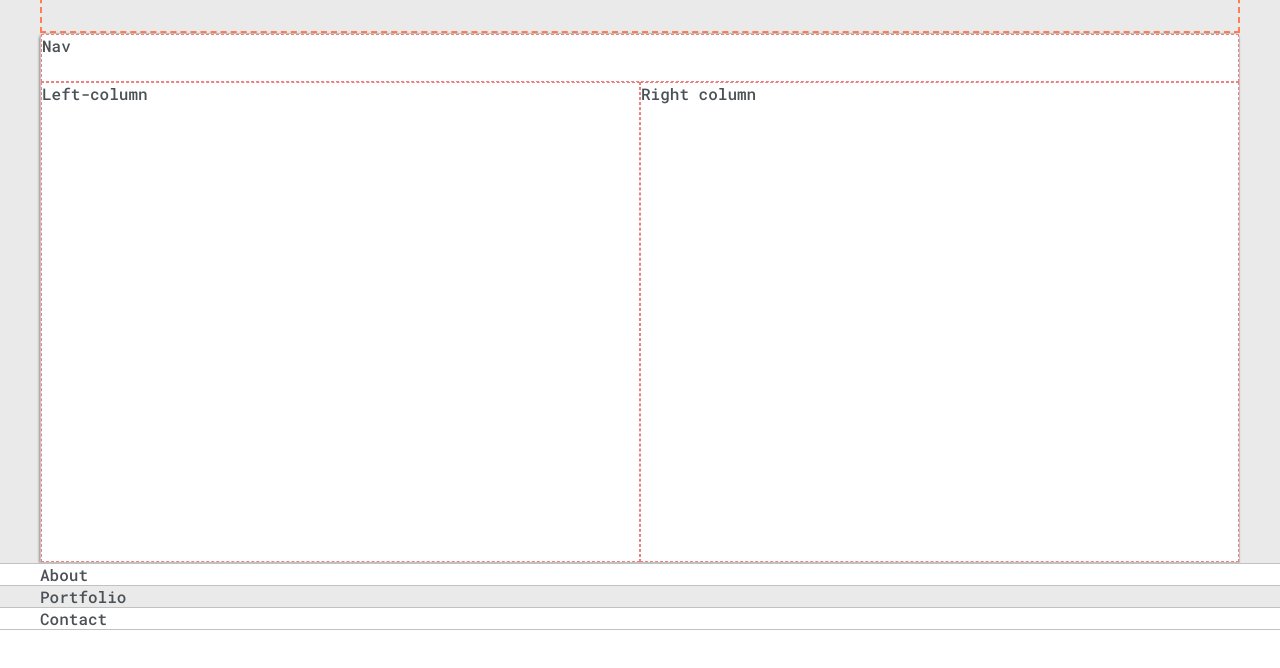
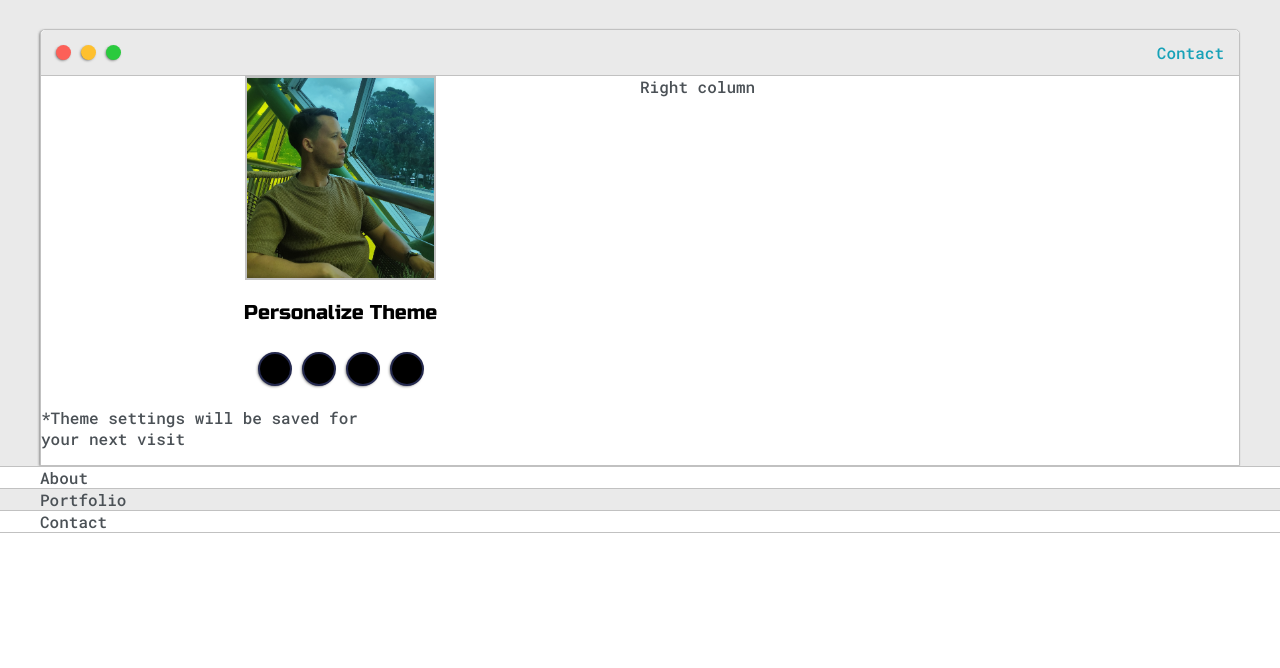
Before and after one commit to DanWinCross/portfolio1, a plain HTML site: page index.html in a window 1280 px wide. Shown: the part 132-800 px from the top of the page. Drawn offline with Linux system fonts and the light colour scheme.

Commit message:
complete navigation and contact panel. initiate section two by adding profile pic and styling theme changing dots

```diff
--- a/default.css
+++ b/default.css
@@ -1,3 +1,5 @@
+/* VARIABLES */
+
 :root{
     --mainColor: #eaeaea;
     --secondaryColor: #fff;
@@ -6,8 +8,11 @@
 
     --maintext:black;
     --secondaryText:#4b5156;
+
+    --themeDotBorder: #24294e;
 }
 
+/* General styling */
 
 html, body{
     padding: 0;
@@ -25,7 +30,7 @@ p, li, span, label, textarea, div{
     font-family: 'Roboto Mono', monospace;
 }
 
-*{
+a{
     text-decoration: none;
     color: #17a2b8;
 }
@@ -59,11 +64,12 @@ h6 {font-size: 16px;}
     margin: 0 auto;
 }
 
+/* Section one styling */
+
 .greeting-wrapper{
     display: grid;
     text-align: center;
     align-content: center;
-    border: 2px dashed coral;
     min-height: 10em;
 }
 
@@ -71,15 +77,12 @@ h6 {font-size: 16px;}
 	background-color: var(--secondaryColor);
 	border:1px solid var(--borderColor);
 	border-radius:5px 5px 0 0;
-
-
 	-webkit-box-shadow: -1px 1px 3px -1px rgba(0,0,0,0.75);
 	-moz-box-shadow: -1px 1px 3px -1px rgba(0,0,0,0.75);
 	box-shadow: -1px 1px 3px -1px rgba(0,0,0,0.75);
 
 	display: grid;
 	grid-template-columns: 1fr 1fr;
-    grid-template-rows: 3em 30em;
 	grid-template-areas:
 		'nav-wrapper nav-wrapper'
 		'left-column right-column'
@@ -88,17 +91,92 @@ h6 {font-size: 16px;}
 
 .nav-wrapper{
     grid-area: nav-wrapper;
-    border: 1px dashed lightcoral;
+    border-bottom: 1px solid var(--borderColor);
+    display: flex;
+    justify-content: space-between;
+    align-items: center;
+    background-color: var(--mainColor);
+    border-radius: 5px 5px 0 0;
 }
+
+#navigation{
+    margin: 0;
+    padding: 10px;
+}
+
+#navigation li {
+    display: inline-block;
+    margin-right: 5px;
+    margin-left: 5px;
+}
+
+.dots-wrapper{
+    display: flex;
+    padding: 10px;
+}
+
+.browser-dot{
+    background-color: black;
+    height: 15px;
+    width: 15px;
+    border-radius: 50%;
+    margin: 5px;
+
+    -webkit-box-shadow: -1px 1px 3px -1px rgba(0,0,0,0.75);
+	-moz-box-shadow: -1px 1px 3px -1px rgba(0,0,0,0.75);
+	box-shadow: -1px 1px 3px -1px rgba(0,0,0,0.75);
+}
+
+#dot-1{
+    background-color: #fc6058;
+}
+
+#dot-2{
+    background-color: #fec02f;
+}
+
+#dot-3{
+    background-color: #2aca3e;
+}
+
+/* Section two styling */
+
 
 .left-column{
     grid-area: left-column;
-    border: 1px dashed lightcoral;
+}
+
+#profile-pic{
+    display: block;
+    margin: 0 auto;
+    max-width: 200px;
+    max-height: 200px;
+    object-fit: cover;
+    border: 2px solid var(--borderColor);
+}
+
+#theme-options-wrapper{
+    display: flex;
+    justify-content: center;
+}
+
+.theme-dot{
+    height: 30px;
+    width: 30px;
+    border-radius: 50%;
+    background-color: black;
+    margin: 5px;
+    border: 2px solid var(--themeDotBorder);
+
+    -webkit-box-shadow: -1px 1px 3px -1px rgba(0,0,0,0.75);
+	-moz-box-shadow: -1px 1px 3px -1px rgba(0,0,0,0.75);
+	box-shadow: -1px 1px 3px -1px rgba(0,0,0,0.75);
+
+    cursor: pointer;
 }
 
 .right-column{
     grid-area: right-column;
-    border: 1px dashed lightcoral;
 }
 
 @media screen and (max-width: 1200px) {
--- a/index.html
+++ b/index.html
@@ -18,10 +18,25 @@
             </div>
             <div class="intro-wrapper">
                 <div class="nav-wrapper">
-                    Nav
+                    <div class="dots-wrapper">
+                        <div id="dot-1" class="browser-dot"></div>
+                        <div id="dot-2" class="browser-dot"></div>
+                        <div id="dot-3" class="browser-dot"></div>
+                    </div>
+                    <ul id="navigation">
+                        <li><a href="#">Contact</a></li>
+                    </ul>
                 </div>
                 <div class="left-column">
-                    Left-column
+                    <img id="profile-pic" src="/images/Cropped-Profile-pic.jpg" alt="">
+                    <h5 style="text-align: center; line-height: 0;">Personalize Theme</h5>
+                    <div id="theme-options-wrapper">
+                        <div id="light-mode" class="theme-dot"></div>
+                        <div id="blue-mode" class="theme-dot"></div>
+                        <div id="green-mode" class="theme-dot"></div>
+                        <div id="purple-mode" class="theme-dot"></div>
+                    </div>
+                    <p id="settings-note">*Theme settings will be saved for<br>your next visit</p>
                 </div>
                 <div class="right-column">
                     Right column
```
Also changed, not shown: images/Cropped-Profile-pic.jpg (added), 1 other file.
